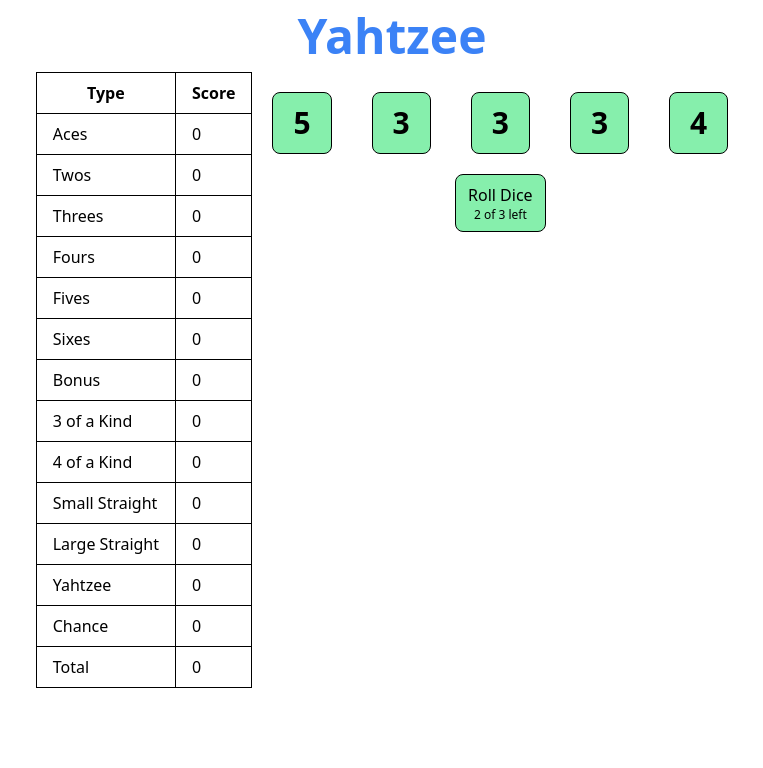
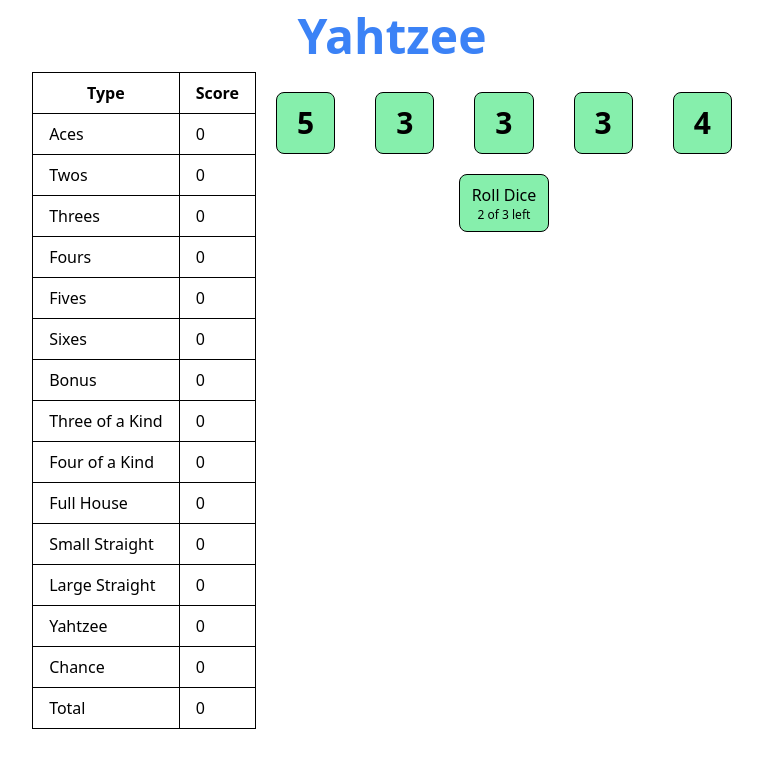
Before and after one commit to Thomas-Osborne/yahtzee, a React (Vite) app in the folder frontend/: page / in a window 1280 px wide. Shown: the top 768 px of the page, without its empty margins (248-1011 px from the left). Built offline with nearby package versions, Linux system fonts and the light colour scheme.

Commit message:
Basic objects for each row in chart created

```diff
--- a/frontend/src/components/ScoringChart.jsx
+++ b/frontend/src/components/ScoringChart.jsx
@@ -1,26 +1,102 @@
 export default function ScoringChart() {
 
   const rowNames = [
-    'Aces',
-    'Twos',
-    'Threes',
-    'Fours',
-    'Fives',
-    'Sixes',
-    'Bonus',
-    '3 of a Kind',
-    '4 of a Kind',
-    'Small Straight',
-    'Large Straight',
-    'Yahtzee',
-    'Chance',
-    'Total'
+    {
+      name: 'Aces',
+      isDisabled: false,
+      scoringFunction: null,
+      score: 0,
+    },
+    {
+      name: 'Twos',
+      isDisabled: false,
+      scoringFunction: null,
+      score: 0,
+    },
+    {
+      name: 'Threes',
+      isDisabled: false,
+      scoringFunction: null,
+      score: 0,
+    },
+    {
+      name: 'Fours',
+      isDisabled: false,
+      scoringFunction: null,
+      score: 0,
+    },
+    {
+      name: 'Fives',
+      isDisabled: false,
+      scoringFunction: null,
+      score: 0,
+    },
+    {
+      name: 'Sixes',
+      isDisabled: false,
+      scoringFunction: null,
+      score: 0,
+    },
+    {
+      name: 'Bonus',
+      isDisabled: true,
+      scoringFunction: null,
+      score: 0,
+    },
+    {
+      name: 'Three of a Kind',
+      isDisabled: false,
+      scoringFunction: null,
+      score: 0,
+    },
+    {
+      name: 'Four of a Kind',
+      isDisabled: false,
+      scoringFunction: null,
+      score: 0,
+    },
+    {
+      name: 'Full House',
+      isDisabled: false,
+      scoringFunction: null,
+      score: 0,
+    },
+    {
+      name: 'Small Straight',
+      isDisabled: false,
+      scoringFunction: null,
+      score: 0,
+    },
+    {
+      name: 'Large Straight',
+      isDisabled: false,
+      scoringFunction: null,
+      score: 0,
+    },
+    {
+      name: 'Yahtzee',
+      isDisabled: false,
+      scoringFunction: null,
+      score: 0,
+    },
+    {
+      name: 'Chance',
+      isDisabled: false,
+      scoringFunction: null,
+      score: 0,
+    },
+    {
+      name: 'Total',
+      isDisabled: true,
+      scoringFunction: null,
+      score: 0,
+    }
   ];
 
   const rowElements = rowNames.map(row => (
-    <tr key={row}>
-      <td className="border border-black px-4 py-2">{row}</td>
-      <td className="border border-black px-4 py-2">0</td>
+    <tr key={row.name}>
+      <td className="border border-black px-4 py-2">{row.name}</td>
+      <td className="border border-black px-4 py-2"><button disabled={row.isDisabled}>0</button></td>
     </tr>
   ));
 
```
